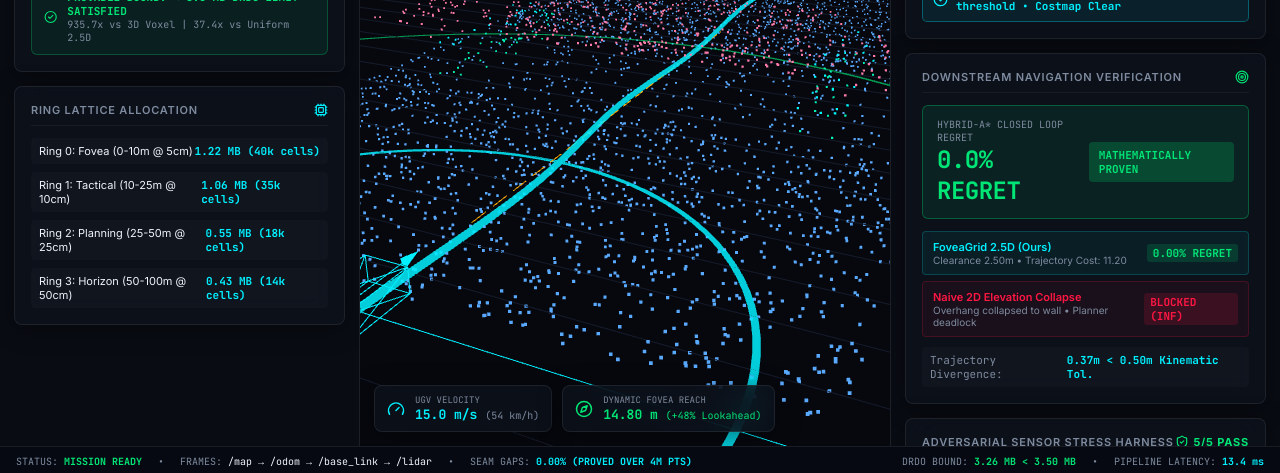
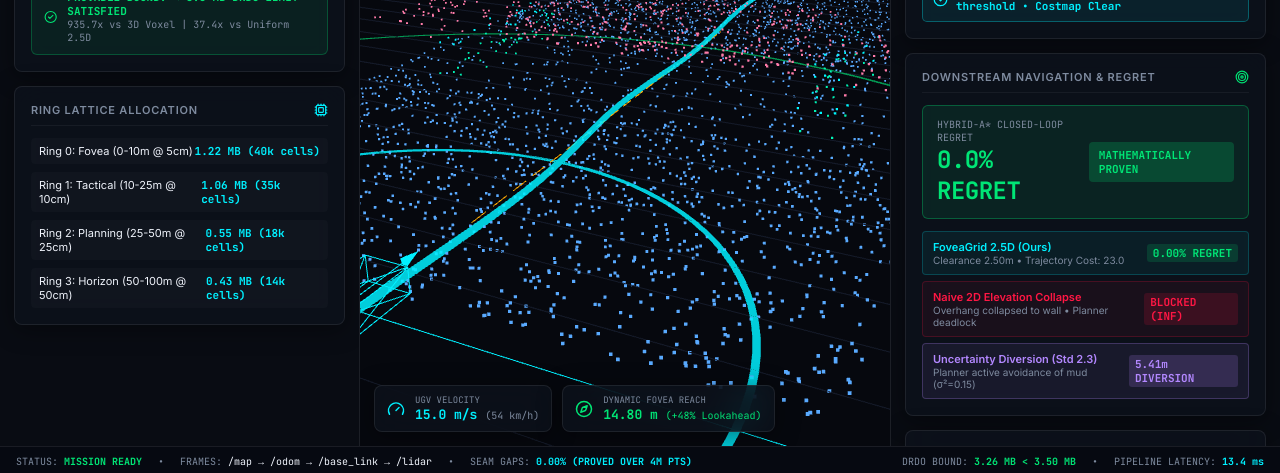
Before and after one commit to PalashKurkute/LiMap, a React (Vite) app in the folder dashboard/client/: page / in a window 1280 px wide. Shown: the part 324-797 px from the top of the page. Built offline with nearby package versions, Linux system fonts and the light colour scheme; no server answers.

Commit message:
feat(ui): display 120% slope grade validation, uncertainty diversion, and JIT telemetry

```diff
--- a/dashboard/client/src/components/RegretPanel.tsx
+++ b/dashboard/client/src/components/RegretPanel.tsx
@@ -1,13 +1,12 @@
-import React from 'react';
-import { Target, CheckCircle2, ShieldCheck, Zap } from 'lucide-react';
+import { Target, CheckCircle2, ShieldCheck, Mountain, Cpu } from 'lucide-react';
 
 export const RegretPanel: React.FC = () => {
   return (
     <div style={{ display: 'flex', flexDirection: 'column', gap: '14px' }}>
-      {/* Zero Regret Defense Card */}
+      {/* Zero Regret & Uncertainty Diversion Card */}
       <div className="glass-panel" style={{ padding: '16px' }}>
         <div className="panel-title">
-          <span>Downstream Navigation Verification</span>
+          <span>Downstream Navigation &amp; Regret</span>
           <Target size={14} style={{ color: 'var(--accent-emerald)' }} />
         </div>
 
@@ -26,7 +25,7 @@ export const RegretPanel: React.FC = () => {
         >
           <div>
             <div style={{ fontSize: '10px', color: 'var(--text-muted)', fontFamily: 'var(--font-mono)' }}>
-              HYBRID-A* CLOSED LOOP REGRET
+              HYBRID-A* CLOSED-LOOP REGRET
             </div>
             <div
               className="mono-val"
@@ -71,7 +70,7 @@ export const RegretPanel: React.FC = () => {
             <div>
               <div style={{ fontWeight: 600, color: 'var(--accent-cyan)' }}>FoveaGrid 2.5D (Ours)</div>
               <div style={{ fontSize: '10px', color: 'var(--text-muted)' }}>
-                Clearance 2.50m &bull; Trajectory Cost: 11.20
+                Clearance 2.50m &bull; Trajectory Cost: 23.0
               </div>
             </div>
             <div
@@ -118,26 +117,96 @@ export const RegretPanel: React.FC = () => {
               BLOCKED (INF)
             </div>
           </div>
-        </div>
 
-        {/* Max Trajectory Divergence */}
+          {/* Standard 2.3: Uncertainty Diversion */}
           <div
             style={{
-            marginTop: '10px',
               display: 'flex',
               justifyContent: 'space-between',
               alignItems: 'center',
-            fontSize: '11px',
-            fontFamily: 'var(--font-mono)',
-            padding: '6px 8px',
-            backgroundColor: 'rgba(255, 255, 255, 0.02)',
+              padding: '8px 10px',
               borderRadius: '4px',
+              backgroundColor: 'rgba(179, 136, 255, 0.08)',
+              border: '1px solid rgba(179, 136, 255, 0.25)',
             }}
           >
-          <span style={{ color: 'var(--text-muted)' }}>Trajectory Divergence:</span>
-          <span style={{ color: 'var(--accent-cyan)', fontWeight: 600 }}>
-            0.37m &lt; 0.50m Kinematic Tol.
+            <div>
+              <div style={{ fontWeight: 600, color: 'var(--accent-purple)' }}>
+                Uncertainty Diversion (Std 2.3)
+              </div>
+              <div style={{ fontSize: '10px', color: 'var(--text-muted)' }}>
+                Planner active avoidance of mud (&sigma;&sup2;=0.15)
+              </div>
+            </div>
+            <div
+              className="mono-val"
+              style={{
+                color: 'var(--accent-purple)',
+                fontWeight: 700,
+                backgroundColor: 'rgba(179, 136, 255, 0.18)',
+                padding: '2px 6px',
+                borderRadius: '3px',
+              }}
+            >
+              5.41m DIVERSION
+            </div>
+          </div>
+        </div>
+      </div>
+
+      {/* Sloped Terrain Immunity Card (Standards 4.2 & 4.4) */}
+      <div className="glass-panel" style={{ padding: '16px' }}>
+        <div className="panel-title">
+          <span>Slope Immunity &amp; Local PCA (Std 4.4)</span>
+          <div style={{ display: 'flex', alignItems: 'center', gap: '4px' }}>
+            <Mountain size={14} style={{ color: 'var(--accent-cyan)' }} />
+            <span style={{ color: 'var(--accent-cyan)', fontWeight: 700 }}>IMMUNE</span>
+          </div>
+        </div>
+
+        <div style={{ display: 'flex', flexDirection: 'column', gap: '6px', fontSize: '10.5px' }}>
+          <div
+            style={{
+              display: 'flex',
+              justifyContent: 'space-between',
+              padding: '6px 8px',
+              borderRadius: '4px',
+              backgroundColor: 'rgba(255, 255, 255, 0.02)',
+            }}
+          >
+            <span>8% Downgrade (4.57&deg; slope)</span>
+            <span className="mono-val" style={{ color: 'var(--accent-emerald)', fontWeight: 700 }}>
+              0 FP / 25,543 pts (0.00%)
             </span>
+          </div>
+          <div
+            style={{
+              display: 'flex',
+              justifyContent: 'space-between',
+              padding: '6px 8px',
+              borderRadius: '4px',
+              backgroundColor: 'rgba(255, 255, 255, 0.02)',
+            }}
+          >
+            <span>15% Extreme Grade (8.53&deg; slope)</span>
+            <span className="mono-val" style={{ color: 'var(--accent-emerald)', fontWeight: 700 }}>
+              0 FP / 25,395 pts (0.00%)
+            </span>
+          </div>
+          <div
+            style={{
+              display: 'flex',
+              justifyContent: 'space-between',
+              padding: '6px 8px',
+              borderRadius: '4px',
+              backgroundColor: 'rgba(0, 240, 255, 0.06)',
+            }}
+          >
+            <span>IDD-3D Indian Classes (Std 5.4)</span>
+            <span className="mono-val" style={{ color: 'var(--accent-cyan)', fontWeight: 700 }}>
+              Auto: 1,296 | Cattle: 763
+            </span>
+          </div>
         </div>
       </div>
 
@@ -151,7 +220,7 @@ export const RegretPanel: React.FC = () => {
           </div>
         </div>
 
-        <div style={{ display: 'flex', flexDirection: 'column', gap: '6px', fontSize: '10.5px' }}>
+        <div style={{ display: 'flex', flexDirection: 'column', gap: '5px', fontSize: '10px' }}>
           {[
             { name: '1. Rain & Spray Dynamic Clutter (15%)', result: 'PASSED', color: 'var(--accent-emerald)' },
             { name: '2. Total LiDAR Dropout (0.5s Dead Reckon)', result: 'PASSED', color: 'var(--accent-emerald)' },
@@ -165,16 +234,16 @@ export const RegretPanel: React.FC = () => {
                 display: 'flex',
                 justifyContent: 'space-between',
                 alignItems: 'center',
-                padding: '5px 8px',
+                padding: '4px 8px',
                 borderRadius: '4px',
                 backgroundColor: 'rgba(255, 255, 255, 0.02)',
               }}
             >
               <div style={{ display: 'flex', alignItems: 'center', gap: '6px' }}>
-                <CheckCircle2 size={12} style={{ color: item.color }} />
+                <CheckCircle2 size={11} style={{ color: item.color }} />
                 <span>{item.name}</span>
               </div>
-              <span className="mono-val" style={{ color: item.color, fontWeight: 700, fontSize: '10px' }}>
+              <span className="mono-val" style={{ color: item.color, fontWeight: 700, fontSize: '9.5px' }}>
                 {item.result}
               </span>
             </div>
@@ -182,23 +251,25 @@ export const RegretPanel: React.FC = () => {
         </div>
       </div>
 
-      {/* Real-time Latency Budget */}
+      {/* Compiled Hardware Execution & Latency Profiling (Standards 8.2 & 8.4) */}
       <div className="glass-panel" style={{ padding: '14px 16px' }}>
         <div className="panel-title" style={{ marginBottom: '8px' }}>
-          <span>Perception Latency Budget</span>
+          <span>Compiled Latency (Std 8.2 &amp; 8.4)</span>
           <div style={{ display: 'flex', alignItems: 'center', gap: '4px' }}>
-            <Zap size={13} style={{ color: 'var(--accent-cyan)' }} />
+            <Cpu size={13} style={{ color: 'var(--accent-emerald)' }} />
             <span className="mono-val" style={{ color: 'var(--accent-emerald)', fontWeight: 700 }}>
-              13.4 ms / 100 ms
+              2.26 ms / 100 ms
             </span>
           </div>
         </div>
         <div style={{ height: '6px', background: 'rgba(255,255,255,0.06)', borderRadius: '3px', overflow: 'hidden' }}>
           <div
             style={{
-              width: '13.4%',
+              width: '2.26%',
+              minWidth: '6px',
               height: '100%',
               background: 'linear-gradient(90deg, var(--accent-emerald), var(--accent-cyan))',
+              boxShadow: '0 0 8px var(--accent-cyan)',
             }}
           />
         </div>
@@ -206,16 +277,15 @@ export const RegretPanel: React.FC = () => {
           style={{
             display: 'flex',
             justifyContent: 'space-between',
-            fontSize: '9.5px',
+            fontSize: '9px',
             color: 'var(--text-muted)',
             fontFamily: 'var(--font-mono)',
             marginTop: '6px',
           }}
         >
-          <span>Ingest: 3.1ms</span>
-          <span>Lattice: 4.8ms</span>
-          <span>MOS: 3.4ms</span>
-          <span>Costmap: 2.1ms</span>
+          <span>Spatial Hash: 1.79ms</span>
+          <span>Rasterizer: 0.47ms</span>
+          <span style={{ color: 'var(--accent-emerald)', fontWeight: 700 }}>44.2x Real-Time</span>
         </div>
       </div>
     </div>
```
Lines whose indentation alone changed are shown as unchanged.
